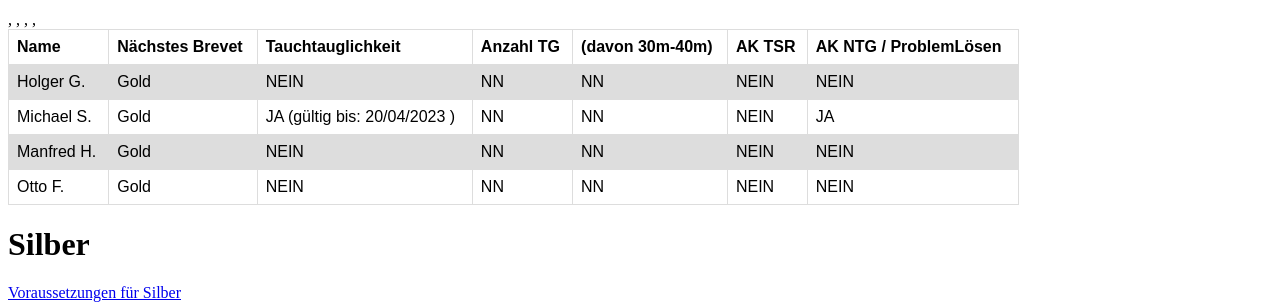
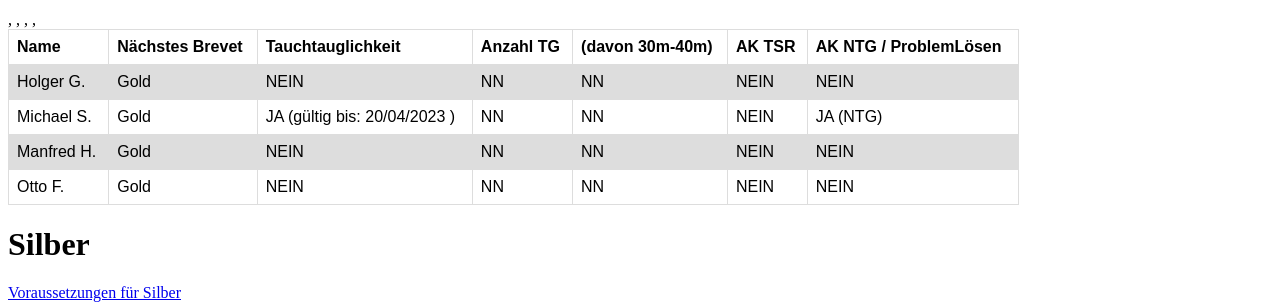
Before and after one commit to DiveDocs/PTSV, a Jekyll site: the page built from index.markdown, in a window 1280 px wide. Shown: the part 317-621 px from the top of the page. Built offline with Jekyll 4.4.1, drawn with Linux system fonts in a browser that asks for light colours.

Commit message:
Changed how AK NTG is being displayed

```diff
--- a/_data/kandidaten.yml
+++ b/_data/kandidaten.yml
@@ -12,7 +12,7 @@
   gueltig: 20/04/2023
   TG:  NN
   TGTief: NN
-  AKNTG: true
+  AKNTG: NTG
   AKTSR: false
 
 - name: "Manfred H."
--- a/index.markdown
+++ b/index.markdown
@@ -65,7 +65,7 @@ tr:nth-child(even) {
     </td>
     <td>
 	{% if person.AKNTG %}
-	  JA
+	  JA ({{ person.AKNTG }})
       	{% else %}
 	  NEIN
       	{% endif %}
```
